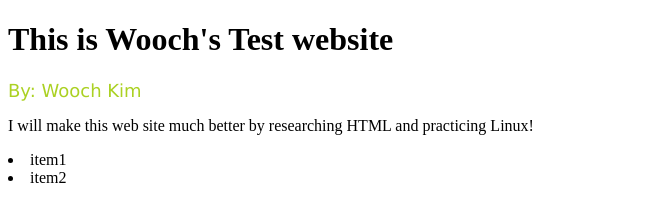
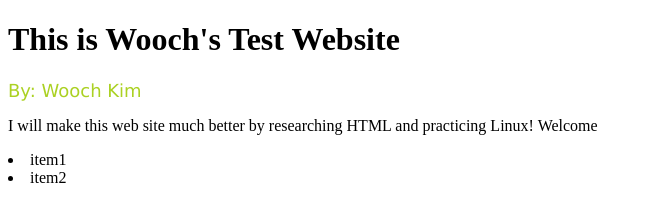
Before and after one commit to woochie/apcsp-website, a plain HTML site: page index.html in a window 1280 px wide. Shown: the whole page, without its empty margins (0-652 px from the left). Drawn offline with Linux system fonts and the light colour scheme.

Commit message:
commit 1

```diff
--- a/index.html
+++ b/index.html
@@ -5,9 +5,9 @@
   </head>
   <body>
 
-    <h1>This is Wooch's Test website</h1>
+    <h1>This is Wooch's Test Website</h1>
     <font face="verdana" size="4" color="abd123">By: Wooch Kim</font>
-    <p>I will make this web site much better by researching HTML and practicing Linux!</p>
+    <p>I will make this web site much better by researching HTML and practicing Linux! Welcome </p>
 
     <li>item1</li>
     <li>item2</li>
```
